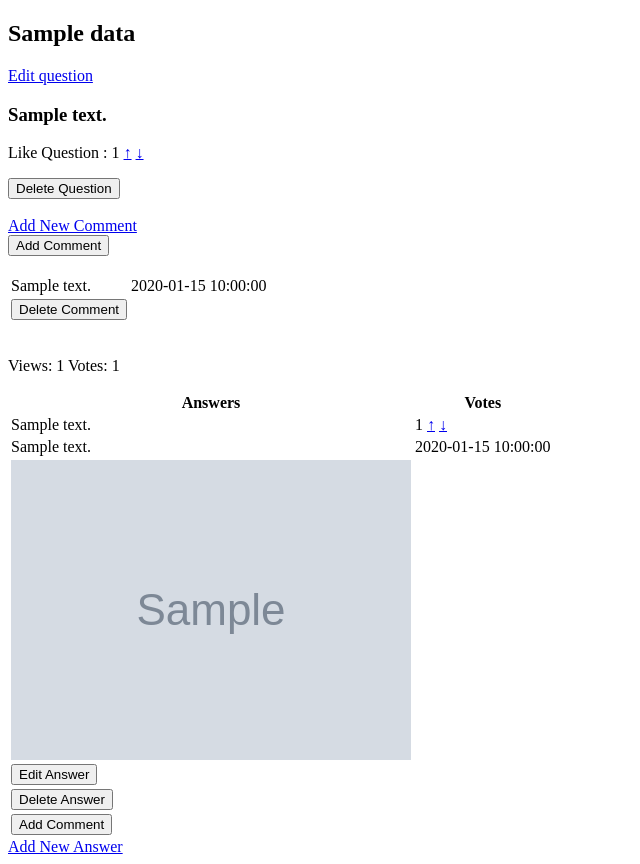
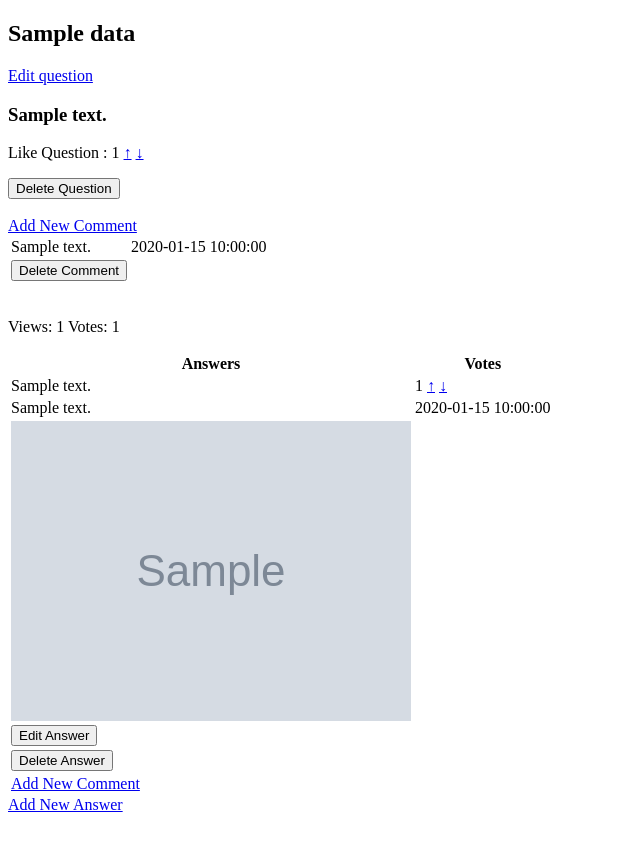
Before and after one commit to CodecoolGlobal/ask-mate-3-python-oliviakovacs, a Flask app: template templates/question_by_id.html in a window 1280 px wide. Shown: the whole page, without its empty margins (0-640 px from the left). After the commit the page ends 812 px from the top, so only its background shows below. Run offline with Flask 2, Linux system fonts and the light colour scheme; the template is opened without the code that fills it: most values are stand-ins (such as "Sample title", 1, 10 or a date in 2020); grey boxes marked "Sample" are stand-in pictures.

Commit message:
comment add to question and answer + show

```diff
--- a/server.py
+++ b/server.py
@@ -33,7 +33,7 @@ def display_question(id):
     answers = data_manager.get_answers_by_question_id(id)
     question_comments = data_manager.get_question_comment_by_question_id(id)
     answers_comments = data_manager.get_answer_comment_by_question_id(id)
-    return render_template("question_by_id.html", question=question, answers=answers, cquestion_comments=question_comments, answers_comments=answers_comments, id=id)
+    return render_template("question_by_id.html", question=question, answers=answers, question_comments=question_comments, answers_comments=answers_comments, id=id)
 
 
 @app.route("/add-question", methods=["POST", "GET"])
@@ -76,11 +76,34 @@ def add_answer(question_id):
 
 
 @app.route('/question/<question_id>/new-comment', methods=["POST", "GET"])
-def add_comment(question_id):
+def add_comment_to_question(question_id):
     if request.method == "POST":
-        pass
+        now = datetime.datetime.now()
+        new_comment = []
+        new_comment.append(now)
+        new_comment.append(question_id)
+        new_comment.append(request.form.get("message"))
+        data_manager.add_new_comment_to_question(new_comment)
+        return redirect(url_for("display_question", id=question_id))
     comment = {'title': '', 'message': ''}
     return render_template("form.html", visible_data=comment, route=f"/question/{question_id}/new-comment")
+
+
+@app.route('/answer/<answer_id>/new-comment', methods=["POST", "GET"])
+def add_comment_to_answer(answer_id):
+    if request.method == "POST":
+        question_id = data_manager.get_question_id_by_answer(answer_id)
+        question_id = question_id['question_id']
+        now = datetime.datetime.now()
+        new_comment = []
+        new_comment.append(now)
+        new_comment.append(answer_id)
+        new_comment.append(request.form.get("message"))
+        data_manager.add_new_comment_to_answer(new_comment)
+        return redirect(url_for("display_question", id=question_id))
+    comment = {'title': '', 'message': ''}
+    return render_template("form.html", visible_data=comment, route=f"/answer/{answer_id}/new-comment")
+
 
 
 @app.route('/question/<id>/delete', methods=["GET"])
--- a/templates/question_by_id.html
+++ b/templates/question_by_id.html
@@ -17,9 +17,6 @@
             <input type="submit" value="Delete Question" /><br><br>
         </form>
         <div><a href="/question/{{ id }}/new-comment">Add New Comment</a></div>
-        <form action="/question/{{ data.id }}/new-comment">
-            <input type="submit" value="Add Comment" /><br><br>
-        </form>
             <table>
                 {% for q_comment in question_comments %}
                 <tr>
@@ -77,9 +74,7 @@
                 </tr>
                 <tr>
                     <td>
-                        <form action="/answer/{{ answer.id }}/new-comment">
-                            <input type="submit" value="Add Comment" />
-                        </form>
+                        <div><a href="/answer/{{ id }}/new-comment">Add New Comment</a></div>
                     </td>
                 </tr>
 
```
Also changed, not shown: data_manager.py (+17 -0 lines).
